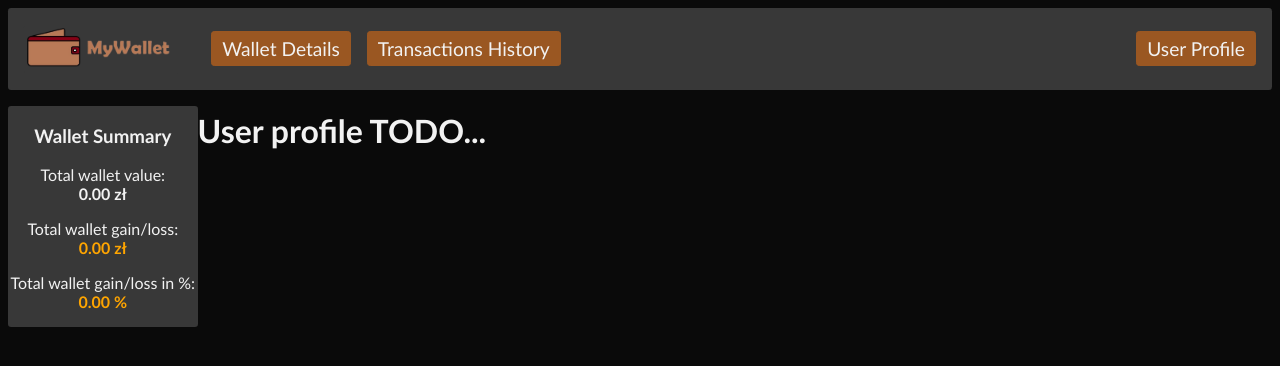
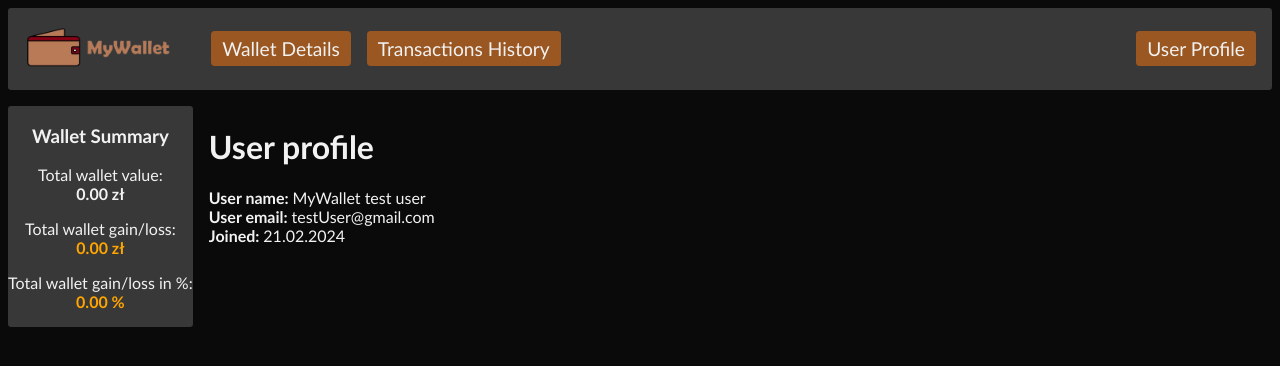
Before and after one commit to Wojtazooo/AiTSI_MyWallet, a Flask app: page /user-profile in a window 1280 px wide. Shown: the top 366 px of the page. Run offline with Flask 3, Linux system fonts and the light colour scheme; some libraries are stand-ins or nearby versions.

Commit message:
test user profile

```diff
--- a/src/static/index.css
+++ b/src/static/index.css
@@ -150,5 +150,6 @@ th {
   #main-content {
     flex: 85;
     width: 100%;
+    margin: 1rem;
   }
 }
--- a/src/static/transaction-form.css
+++ b/src/static/transaction-form.css
@@ -3,7 +3,6 @@
   justify-content: center;
   flex-direction: column;
   align-items: center;
-  padding: 1rem;
 
   .form-row {
     width: 30%;
--- a/src/static/transactions-history.css
+++ b/src/static/transactions-history.css
@@ -3,5 +3,4 @@
   justify-content: center;
   flex-direction: column;
   align-self: center;
-  padding: 1rem;
 }
--- a/src/static/wallet-details.css
+++ b/src/static/wallet-details.css
@@ -1,7 +1,3 @@
-#wallet-possitions {
-  padding: 1rem;
-}
-
 #transactions-add-navigation-panel {
   display: flex;
   padding: 1rem;
--- a/src/templates/pages/user-profile.html
+++ b/src/templates/pages/user-profile.html
@@ -3,7 +3,12 @@
 
 <div id="user-profile">
   <!-- Your page-specific content goes here -->
-  <h1>User profile TODO...</h1>
+  <h1>User profile</h1>
+  <b>User name: </b><span>MyWallet test user</span></br>
+  <b>User email: </b><span>testUser@gmail.com</span></br>
+  <b>Joined: </b><span>21.02.2024</p></br>
+
+
   <!-- Add profile content -->
 </div>
 
```
